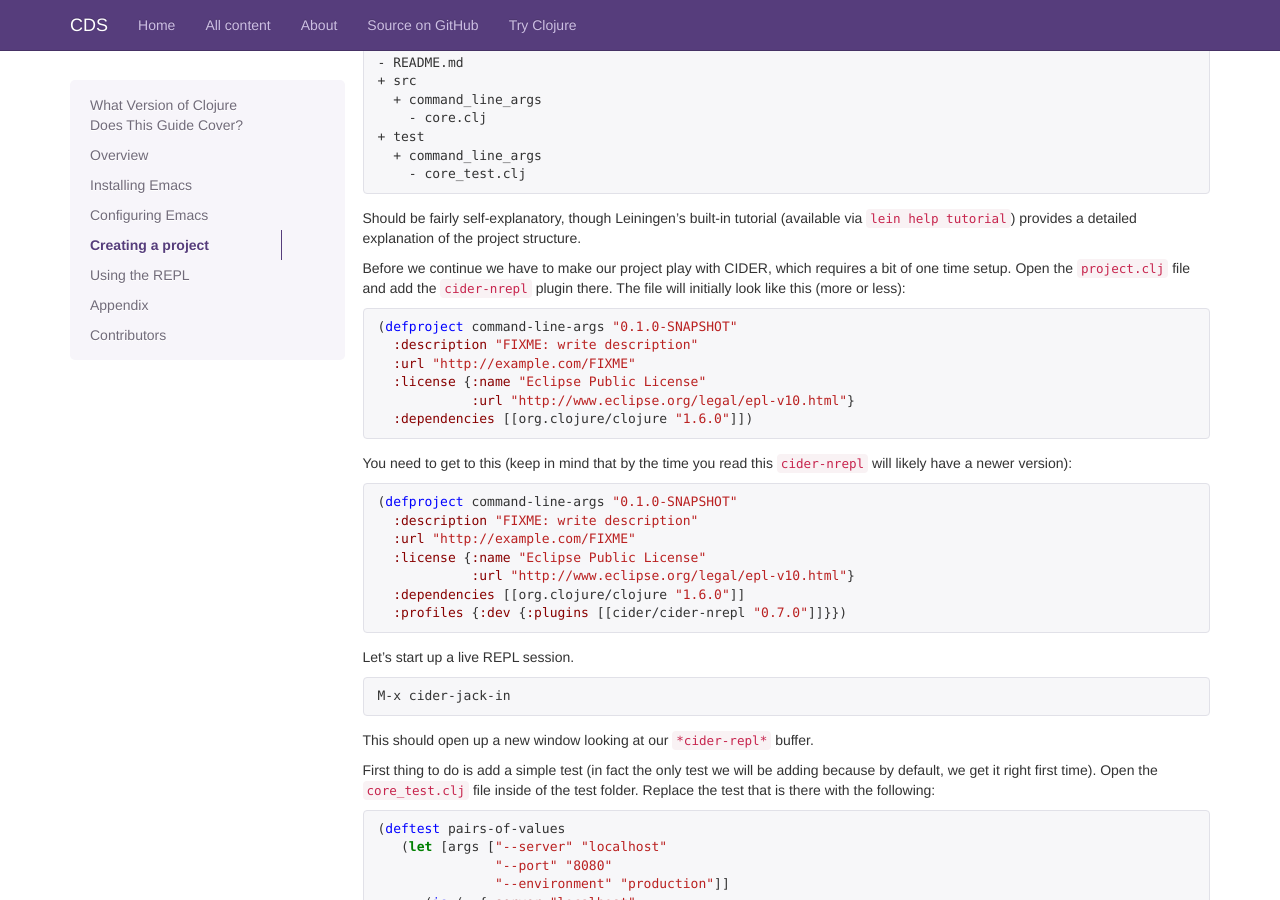
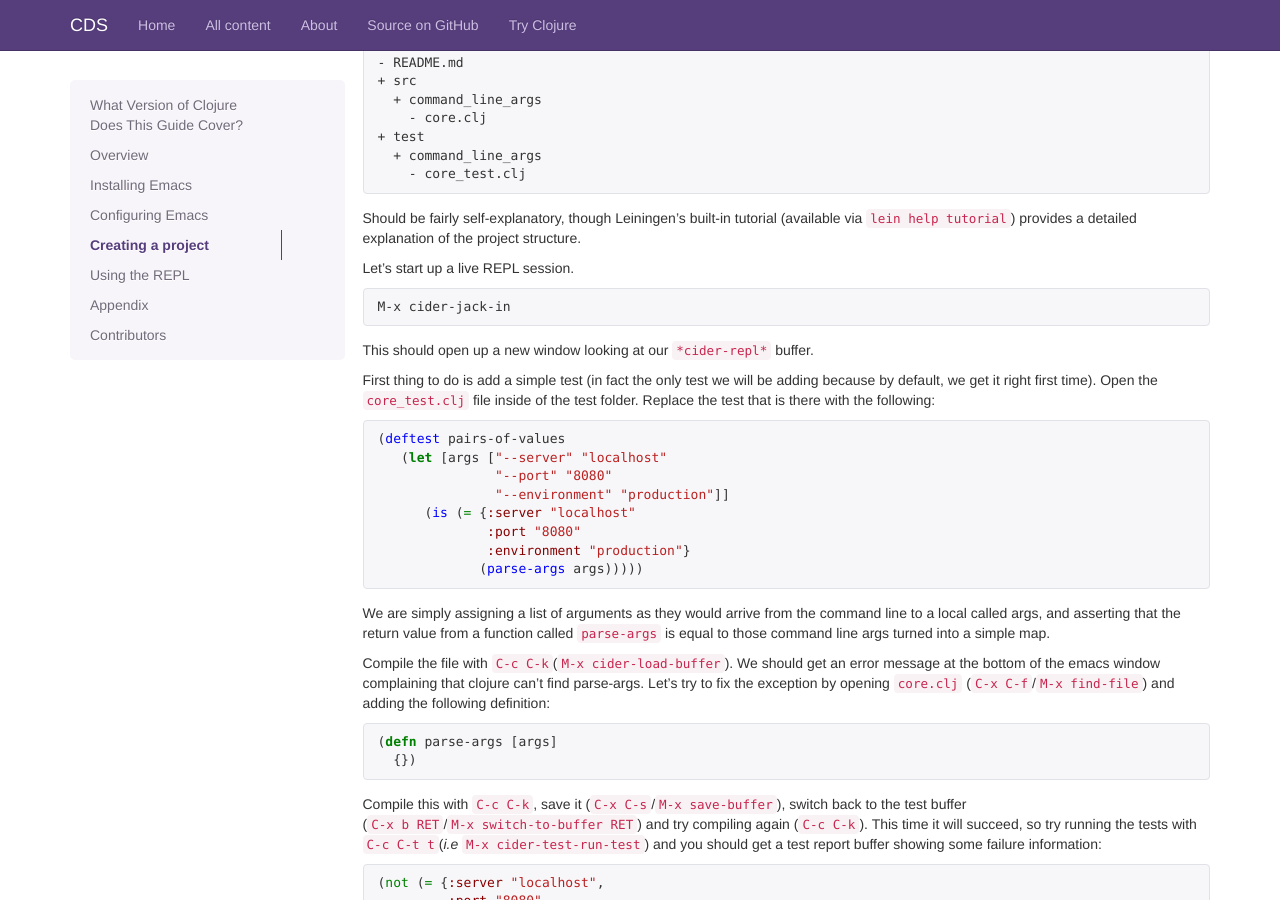
Before and after one commit to clojuredocs/guides, a Jekyll site: the page built from articles/tutorials/emacs.md, in a window 1280 px wide and 900 px high, scrolled down 4290 px. Built offline with Jekyll 4.4.1, drawn with Linux system fonts in a browser that asks for light colours; some web fonts are replaced; Markdown is read by kramdown in place of the engine named in the settings.

Commit message:
Remove dependency configuration.
This section is no longer required with the current version of the
cider repl.

````diff
--- a/articles/tutorials/emacs.md
+++ b/articles/tutorials/emacs.md
@@ -308,33 +308,6 @@ Should be fairly self-explanatory, though Leiningen's built-in tutorial
 (available via `lein help tutorial`) provides a detailed explanation of
 the project structure.
 
-Before we continue we have to make our project play with CIDER, which
-requires a bit of one time setup.  Open the `project.clj` file and add
-the `cider-nrepl` plugin there. The file will initially look like this
-(more or less):
-
-```clojure
-(defproject command-line-args "0.1.0-SNAPSHOT"
-  :description "FIXME: write description"
-  :url "http://example.com/FIXME"
-  :license {:name "Eclipse Public License"
-            :url "http://www.eclipse.org/legal/epl-v10.html"}
-  :dependencies [[org.clojure/clojure "1.6.0"]])
-```
-
-You need to get to this (keep in mind that by the time you read this `cider-nrepl`
-will likely have a newer version):
-
-```clojure
-(defproject command-line-args "0.1.0-SNAPSHOT"
-  :description "FIXME: write description"
-  :url "http://example.com/FIXME"
-  :license {:name "Eclipse Public License"
-            :url "http://www.eclipse.org/legal/epl-v10.html"}
-  :dependencies [[org.clojure/clojure "1.6.0"]]
-  :profiles {:dev {:plugins [[cider/cider-nrepl "0.7.0"]]}})
-```
-
 Let's start up a live REPL session.
 
 ```
````
